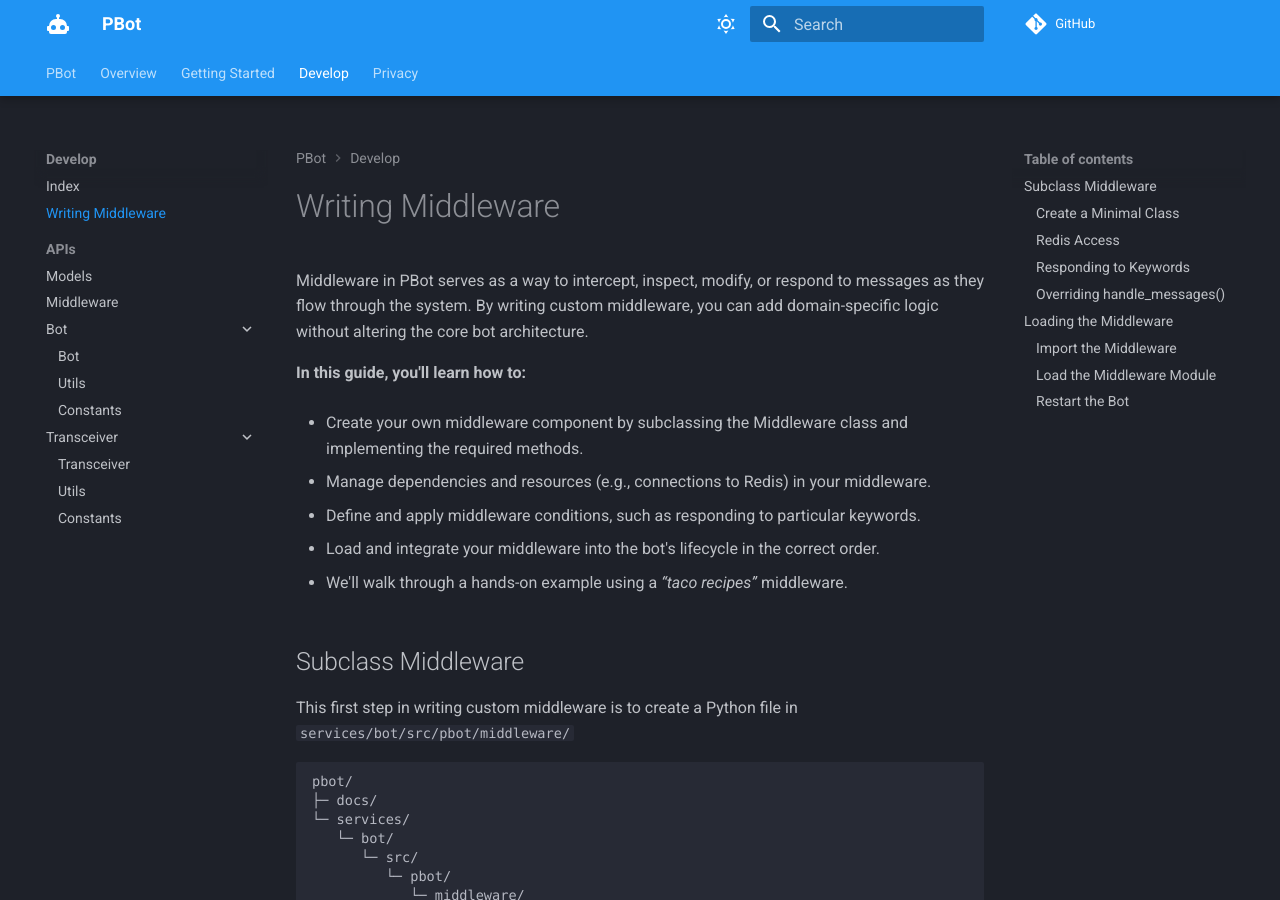
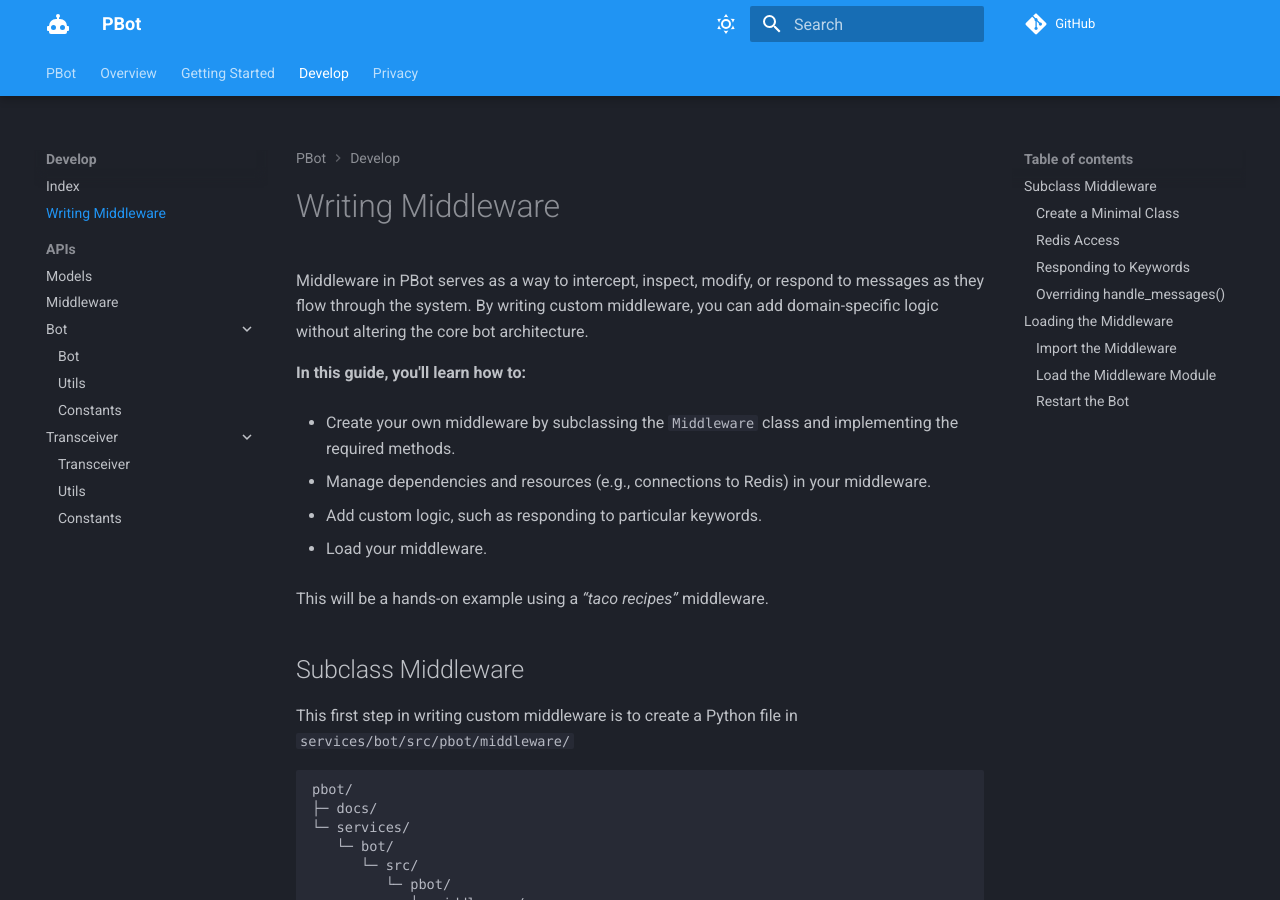
Before and after one commit to chriscummings/PBot, an MkDocs documentation site: the page built from docs/develop/writing-middleware.md, in a window 1280 px wide and 900 px high. Built offline with MkDocs 1.6.1 and Material for MkDocs 9.7.7, drawn with Linux system fonts in a browser that asks for light colours; emoji names are drawn with the system emoji font; some web fonts are replaced; comment, search, counter and statistics services are not loaded.

Commit message:
Docs: Updated api/middleware

```diff
--- a/docs/develop/writing-middleware.md
+++ b/docs/develop/writing-middleware.md
@@ -4,15 +4,15 @@
 
 **In this guide, you'll learn how to:**
 
-- Create your own middleware component by subclassing the Middleware class and implementing the required methods.
+- Create your own middleware by subclassing the `Middleware` class and implementing the required methods.
 
 - Manage dependencies and resources (e.g., connections to Redis) in your middleware.
 
-- Define and apply middleware conditions, such as responding to particular keywords.
+- Add custom logic, such as responding to particular keywords.
 
-- Load and integrate your middleware into the bot's lifecycle in the correct order.
+- Load your middleware.
 
-- We'll walk through a hands-on example using a *“taco recipes”* middleware.
+This will be a hands-on example using a *“taco recipes”* middleware.
 
 ## Subclass Middleware
 
```
Also changed, not shown: docs/develop/bot/middleware.md (+21 -0 lines), docs/develop/index.md (+1 -1 lines).
